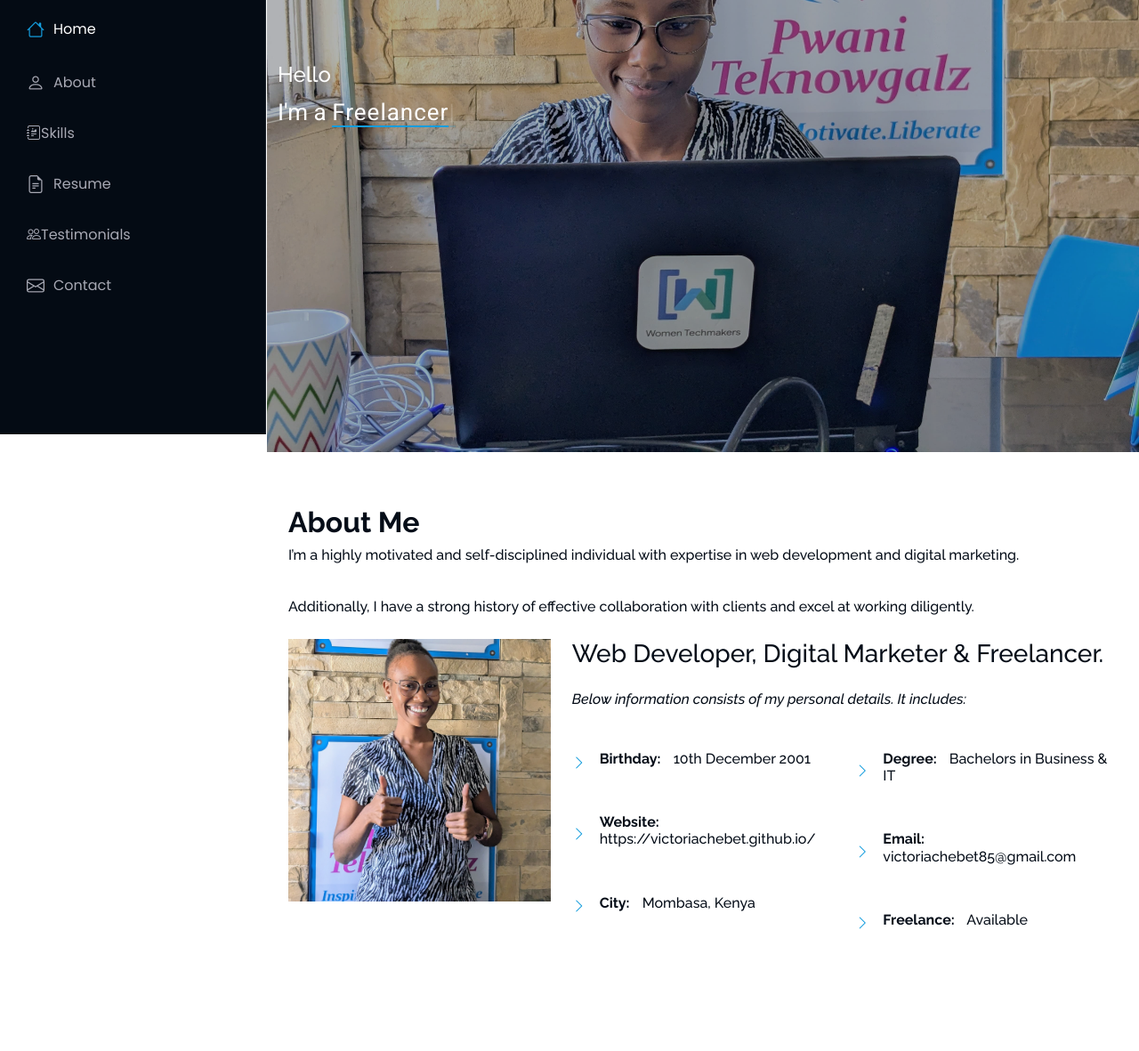
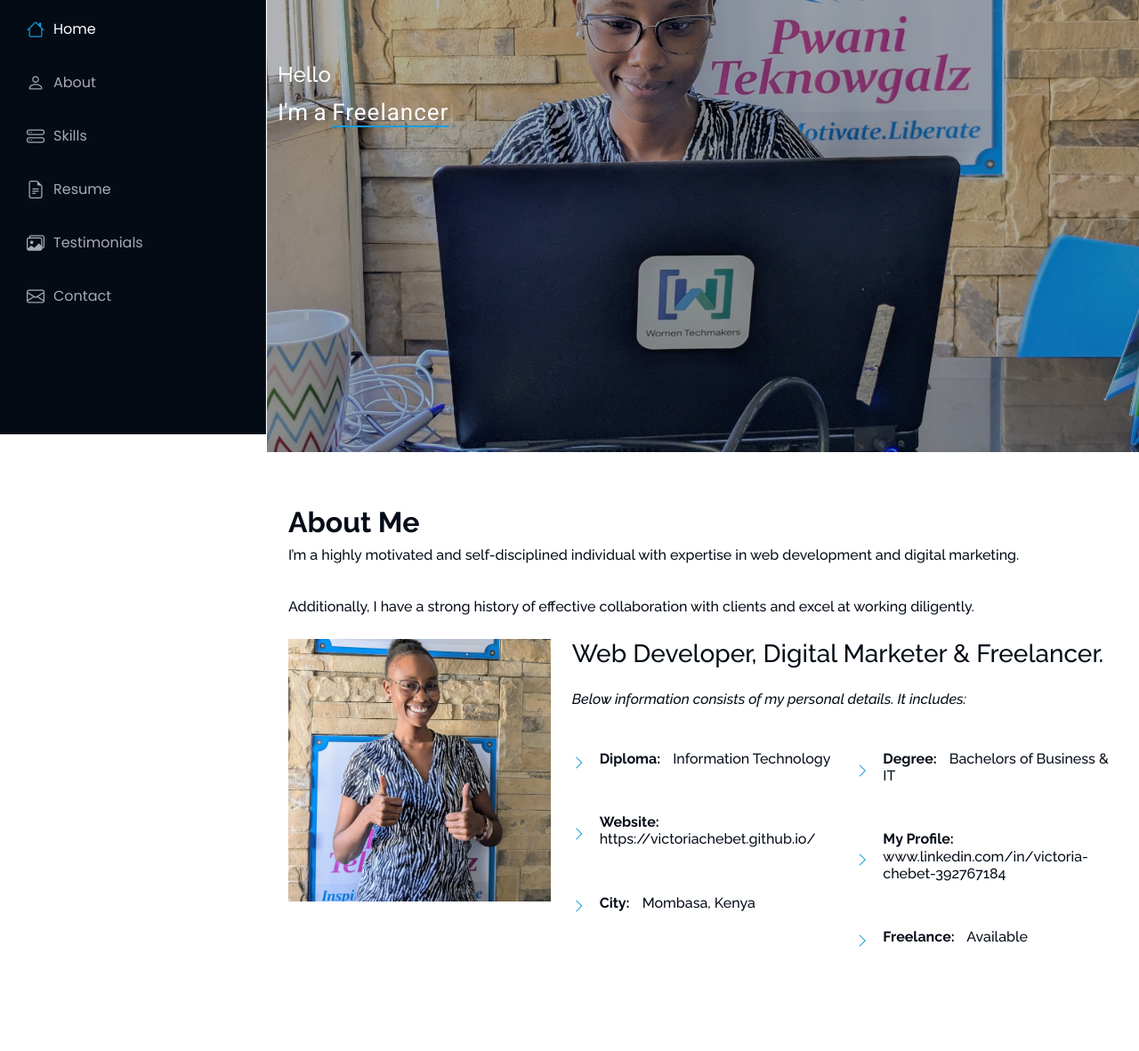
Before and after one commit to victoriachebet/victoriachebet.github.io, a plain HTML site: page index.html in a window 1280 px wide. Shown: the part 292-1473 px from the top of the page at 89% size. Drawn offline with Linux system fonts and the light colour scheme.

Commit message:
Update on index.html

```diff
--- a/index.html
+++ b/index.html
@@ -56,9 +56,9 @@
       <ul>
         <li><a href="#hero" class="active"><i class="bi bi-house navicon"></i>Home</a></li>
         <li><a href="#about"><i class="bi bi-person navicon"></i> About</a></li>
-        <li><a href="#skills"><i class="bi bi-journal-richtext"></i>Skills</a></li>
+        <li><a href="#skills"><i class="bi bi-hdd-stack navicon"></i> Skills</a></li>
         <li><a href="#resume"><i class="bi bi-file-earmark-text navicon"></i> Resume</a></li>
-        <li><a href="#testimonials"><i class="bi bi-people"></i> Testimonials</a></li>
+        <li><a href="#testimonials"><i class="bi bi-images navicon"></i> Testimonials</a></li>
         <li><a href="#contact"><i class="bi bi-envelope navicon"></i> Contact</a></li>
 
       </ul>
@@ -104,15 +104,15 @@
             <div class="row">
               <div class="col-lg-6">
                 <ul>
-                  <li><i class="bi bi-chevron-right"></i> <strong><h6>Birthday:</strong> <span>10th December 2001</span></li></h6><br>
+                  <li><i class="bi bi-chevron-right"></i> <strong><h6>Diploma:</strong> <span>Information Technology</span></li></h6><br>
                   <li><i class="bi bi-chevron-right"></i> <strong><h6>Website:</strong> <span>https://victoriachebet.github.io/</span></li></h6><br>
                   <li><i class="bi bi-chevron-right"></i> <strong><h6>City:</strong> <span>Mombasa, Kenya</span></li></h6><br>
                 </ul>
               </div>
               <div style="display: flex; justify-content: flex-end;" class="col-lg-6">
                 <ul>
-                  <li><i class="bi bi-chevron-right"></i> <strong><h6>Degree:</strong> <span>Bachelors in Business & IT</span></li></h6><br>
-                  <li><i class="bi bi-chevron-right"></i> <strong><h6>Email:</strong> <span>victoriachebet85@gmail.com</span></li></h6><br>
+                  <li><i class="bi bi-chevron-right"></i> <strong><h6>Degree:</strong> <span>Bachelors of Business & IT</span></li></h6><br>
+                  <li><i class="bi bi-chevron-right"></i> <strong><h6>My Profile:</strong> <span>www.linkedin.com/in/victoria-chebet-392767184</span></li></h6><br>
                   <li><i class="bi bi-chevron-right"></i> <strong><h6>Freelance:</strong> <span>Available</span></li></h6><br>
                 </ul>
               </div>
@@ -490,7 +490,7 @@
       <!-- Section Title -->
       <div class="container section-title" data-aos="fade-up">
         <h2><b>Contact</b></h2>
-        <p>Let's connect and work together!! Contact me through my email address below:</p>
+        <p>Let's connect and work together!! Contact me through my LinkedIn account below:</p>
       </div><!-- End Section Title -->
 
       <div class="container" data-aos="fade-up" data-aos-delay="100">
@@ -519,8 +519,8 @@
               <div class="info-item d-flex" data-aos="fade-up" data-aos-delay="400">
                 <i class="bi bi-envelope flex-shrink-0"></i>
                 <div>
-                  <h3>Email Me</h3>
-                  <p>victoriachebet85@gmail.com</p>
+                  <h3>LinkedIn.com</h3>
+                  <p>www.linkedin.com/in/victoria-chebet-392767184</p>
                 </div>
               </div><!-- End Info Item -->
 
```
